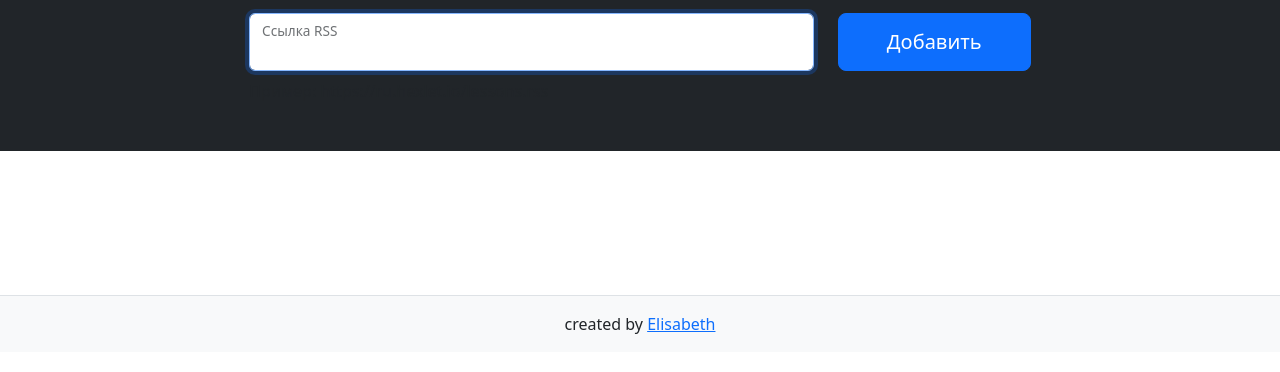
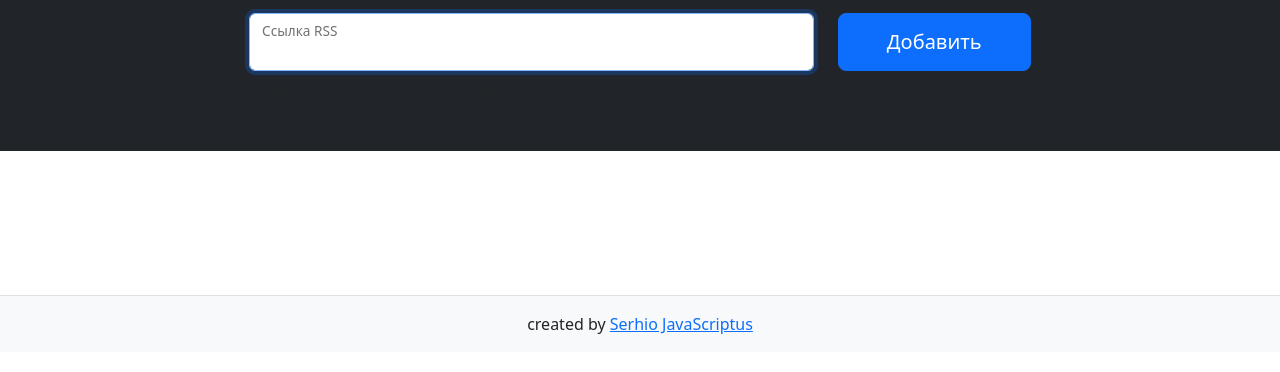
Before and after one commit to Shalygin-Sergey/frontend-project-11, a website built with webpack: page index.html in a window 1280 px wide. Shown: the part 158-530 px from the top of the page. Built offline with nearby package versions, Linux system fonts and the light colour scheme.

Commit message:
fix 1st step + deploy

```diff
--- a/index.html
+++ b/index.html
@@ -61,7 +61,7 @@
         <div class="container-xl">
             <div class="text-center">
                 created by
-                <a href="https://github.com/ElisabethFox/frontend-project-11" target="_blank">Elisabeth</a>
+                <a href="https://github.com/Shalygin-Sergey/frontend-project-11" target="_blank">Serhio JavaScriptus</a>
             </div>
         </div>
     </footer>
```
